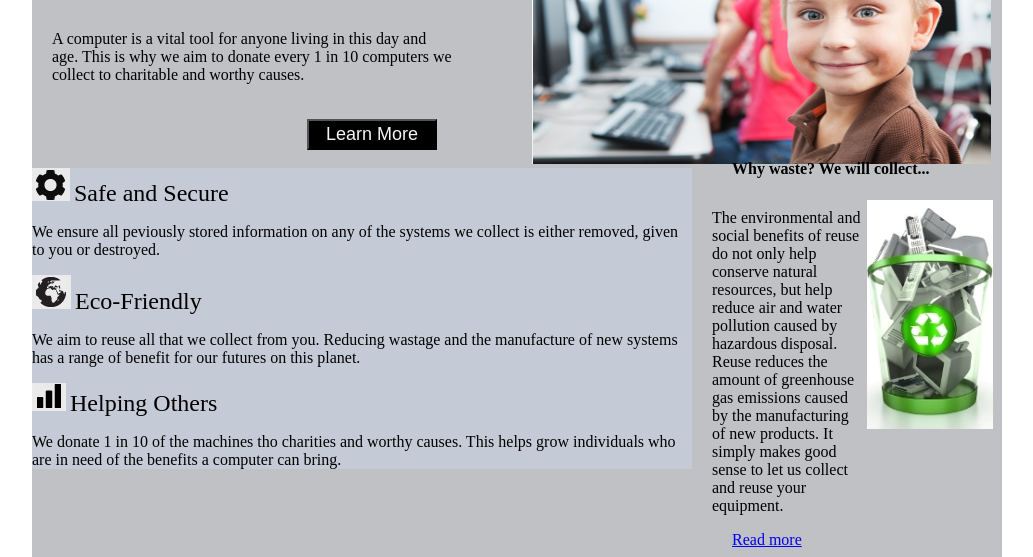
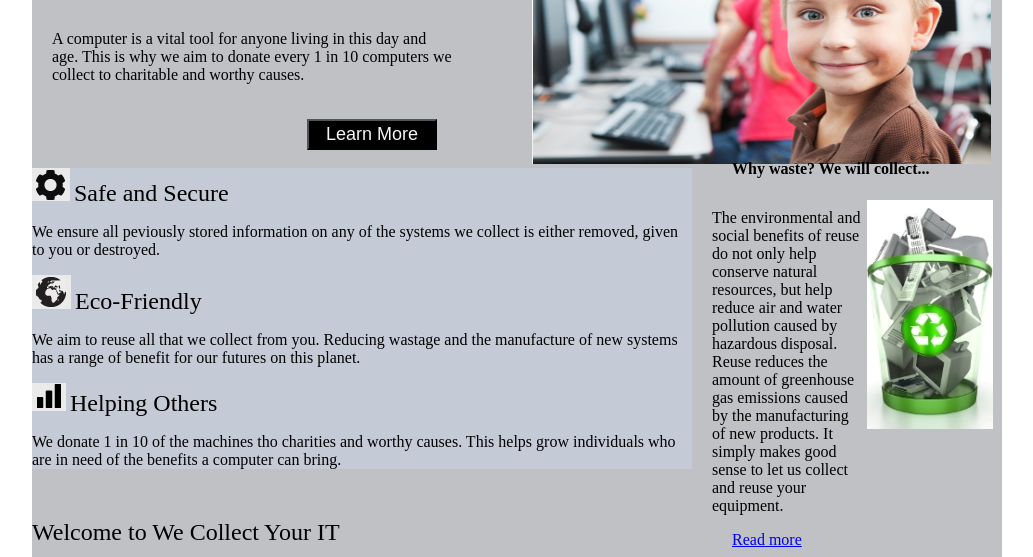
Before and after one commit to cmarr31/coding_dojo, a plain HTML site: page yellow_belt_exam/index.html in a window 1280 px wide. Shown: the part 197-754 px from the top of the page, without its empty margins (123-1156 px from the left). Drawn offline with Linux system fonts and the light colour scheme.

Commit message:
Final touch.

```diff
--- a/yellow_belt_exam/style.css
+++ b/yellow_belt_exam/style.css
@@ -151,5 +151,6 @@ form input {
 
 #welcome1 {
 	display: block;
-	margin-bottom: 40px;
+	margin-top: -30px;
+	font-size: x-large;
 }
```
